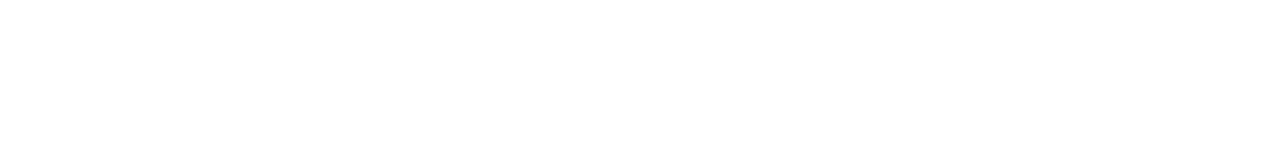
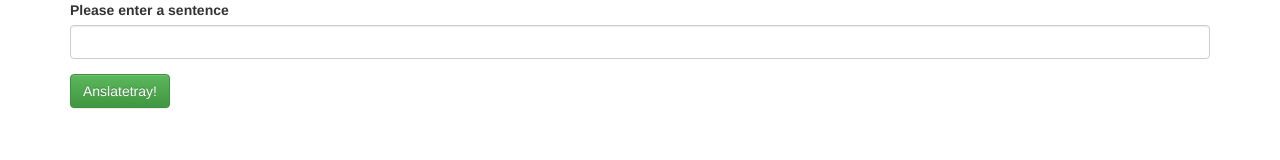
Before and after one commit to rloos289/Intro_Piglatin-translator, a plain HTML site: page index.html in a window 1280 px wide. Drawn offline with Linux system fonts and the light colour scheme.

Commit message:
create html form, gather input from user

```diff
--- a/index.html
+++ b/index.html
@@ -10,6 +10,14 @@
     <title>Template</title>
   </head>
   <body>
-
+    <div class="container">
+      <form>
+        <div class="form-group">
+          <label>Please enter a sentence</label>
+          <input type="text" id="userString" class="form-control">
+        </div>
+        <button type="submit" name="button" class="btn btn-success">Anslatetray!</button>
+      </form>
+    </div>
   </body>
 </html>
--- a/js/scripts.js
+++ b/js/scripts.js
@@ -2,5 +2,9 @@
 
 //<!-- Front End  -->
 $(document).ready(function(){
-
+  $('form').submit(function(event) {
+    event.preventDefault();
+    var test = $('#userString').val();
+    console.log(test);
+  });
 });
```
Also changed, not shown: 1 other file.
